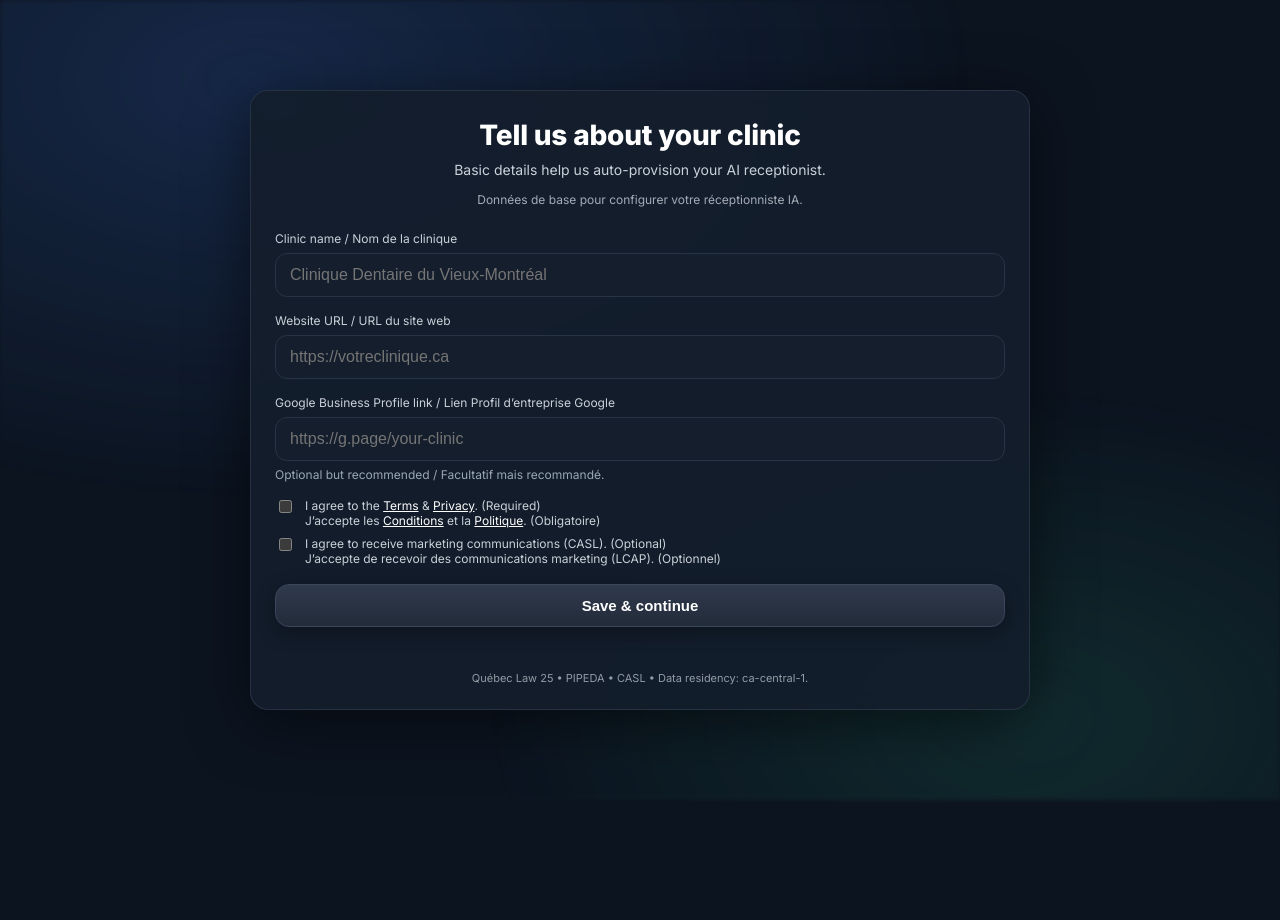
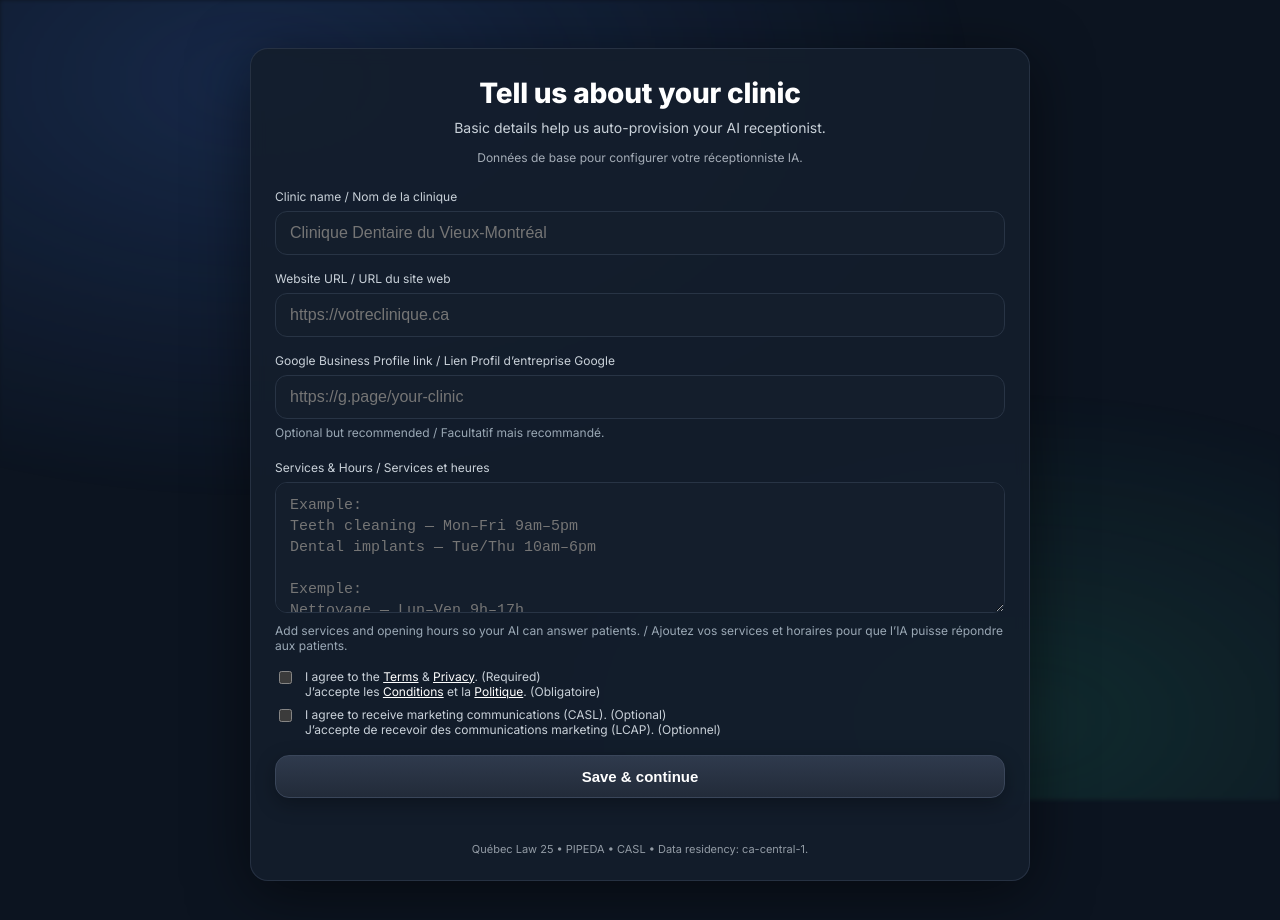
Before and after one commit to aarzoine07/clinicaai-app, a Next.js app: page /onboard in a window 1280 px wide. Shown: the top 920 px of the page. Before the commit the page ends 800 px from the top, so only its background shows below. Built offline with nearby package versions, Linux system fonts and the light colour scheme.

Commit message:
Update onboard.tsx

```diff
--- a/pages/onboard.tsx
+++ b/pages/onboard.tsx
@@ -5,6 +5,7 @@ import { Inter } from "next/font/google";
 
 const inter = Inter({ subsets: ["latin"] });
 
+/** Dark theme tuned to match /signup */
 const THEME = {
   bg: "#0c1420",
   glowBlue: "rgba(72, 134, 255, 0.18)",
@@ -30,7 +31,7 @@ type Payload = {
   clinicName: string;
   websiteUrl: string;
   googleBusinessUrl: string;
-  // we’ll add more fields step-by-step (services, hours, routing, languages, etc.)
+  servicesHours: string;
   acceptedTerms: boolean;
   caslOptIn: boolean;
 };
@@ -42,13 +43,15 @@ export default function Onboard() {
     msg: "",
   });
 
+  // Refs
   const clinicRef = useRef<HTMLInputElement | null>(null);
   const websiteRef = useRef<HTMLInputElement | null>(null);
   const gmbRef = useRef<HTMLInputElement | null>(null);
+  const servicesRef = useRef<HTMLTextAreaElement | null>(null);
   const termsRef = useRef<HTMLInputElement | null>(null);
   const caslRef = useRef<HTMLInputElement | null>(null);
 
-  // Prefill from query (?clinic=?, ?website=?, ?gmb=?)
+  // Prefill from URL (?clinic=&website=&gmb=)
   useEffect(() => {
     const sp = new URLSearchParams(window.location.search);
     const c = sp.get("clinic") || "";
@@ -59,6 +62,12 @@ export default function Onboard() {
     if (gmbRef.current && g) gmbRef.current.value = g;
   }, []);
 
+  const focusInvalid = (el?: { focus: () => void } | null) => {
+    try {
+      el?.focus();
+    } catch {}
+  };
+
   const handleSubmit = async (e: React.FormEvent<HTMLFormElement>) => {
     e.preventDefault();
     setStatus({ kind: "idle", msg: "" });
@@ -66,33 +75,35 @@ export default function Onboard() {
     const clinicName = clinicRef.current?.value.trim() || "";
     const websiteUrl = websiteRef.current?.value.trim() || "";
     const googleBusinessUrl = gmbRef.current?.value.trim() || "";
+    const servicesHours = servicesRef.current?.value.trim() || "";
+    const acceptedTerms = !!termsRef.current?.checked;
+    const caslOptIn = !!caslRef.current?.checked;
 
+    // Basic validations
     if (!clinicName) {
       setStatus({ kind: "err", msg: "Please provide the clinic name. / Veuillez indiquer le nom de la clinique." });
-      clinicRef.current?.focus();
-      return;
+      return focusInvalid(clinicRef.current);
     }
     if (!websiteUrl) {
       setStatus({ kind: "err", msg: "Please provide the website URL. / Veuillez indiquer l’URL du site web." });
-      websiteRef.current?.focus();
-      return;
+      return focusInvalid(websiteRef.current);
     }
-    if (!termsRef.current?.checked) {
+    if (!acceptedTerms) {
       setStatus({
         kind: "err",
         msg:
           "Please accept the Terms & Privacy to continue. / Veuillez accepter les Conditions et la Politique pour continuer.",
       });
-      termsRef.current?.focus();
-      return;
+      return focusInvalid(termsRef.current);
     }
 
     const payload: Payload = {
       clinicName,
       websiteUrl,
       googleBusinessUrl,
-      acceptedTerms: !!termsRef.current?.checked,
-      caslOptIn: !!caslRef.current?.checked,
+      servicesHours,
+      acceptedTerms,
+      caslOptIn,
     };
 
     setLoading(true);
@@ -115,9 +126,7 @@ export default function Onboard() {
     } catch (err: any) {
       setStatus({
         kind: "err",
-        msg:
-          err?.message ||
-          "Unexpected error. Try again. / Erreur inattendue. Réessayez.",
+        msg: err?.message || "Unexpected error. Try again. / Erreur inattendue. Réessayez.",
       });
     } finally {
       setLoading(false);
@@ -137,6 +146,8 @@ export default function Onboard() {
     transition: "border-color 140ms ease",
   };
 
+  const small = { color: THEME.placeholder, fontSize: 12 } as const;
+
   return (
     <main className={inter.className} style={{ minHeight: "100vh", width: "100%", background: THEME.bg }}>
       <Head>
@@ -149,7 +160,7 @@ export default function Onboard() {
         `}</style>
       </Head>
 
-      {/* background glow */}
+      {/* Background glows */}
       <div
         aria-hidden
         style={{
@@ -244,8 +255,33 @@ export default function Onboard() {
                 onFocus={(e) => (e.currentTarget.style.borderColor = THEME.inputFocus)}
                 onBlur={(e) => (e.currentTarget.style.borderColor = THEME.inputBorder)}
               />
-              <div style={{ color: THEME.placeholder, fontSize: 12, marginTop: 6 }}>
+              <div style={{ ...small, marginTop: 6 }}>
                 Optional but recommended / Facultatif mais recommandé.
+              </div>
+            </div>
+
+            {/* Services & Hours */}
+            <div style={{ marginTop: 16 }}>
+              <label htmlFor="servicesHours" style={{ color: THEME.body, fontSize: 12 }}>
+                Services & Hours / Services et heures
+              </label>
+              <textarea
+                id="servicesHours"
+                ref={servicesRef}
+                rows={5}
+                placeholder={`Example:\nTeeth cleaning — Mon–Fri 9am–5pm\nDental implants — Tue/Thu 10am–6pm\n\nExemple:\nNettoyage — Lun–Ven 9h–17h\nImplants — Mar/Jeu 10h–18h`}
+                style={{
+                  ...inputStyle,
+                  fontSize: 15,
+                  resize: "vertical",
+                  lineHeight: 1.4,
+                }}
+                onFocus={(e) => (e.currentTarget.style.borderColor = THEME.inputFocus)}
+                onBlur={(e) => (e.currentTarget.style.borderColor = THEME.inputBorder)}
+              />
+              <div style={{ ...small, marginTop: 6 }}>
+                Add services and opening hours so your AI can answer patients. /
+                Ajoutez vos services et horaires pour que l’IA puisse répondre aux patients.
               </div>
             </div>
 
```
